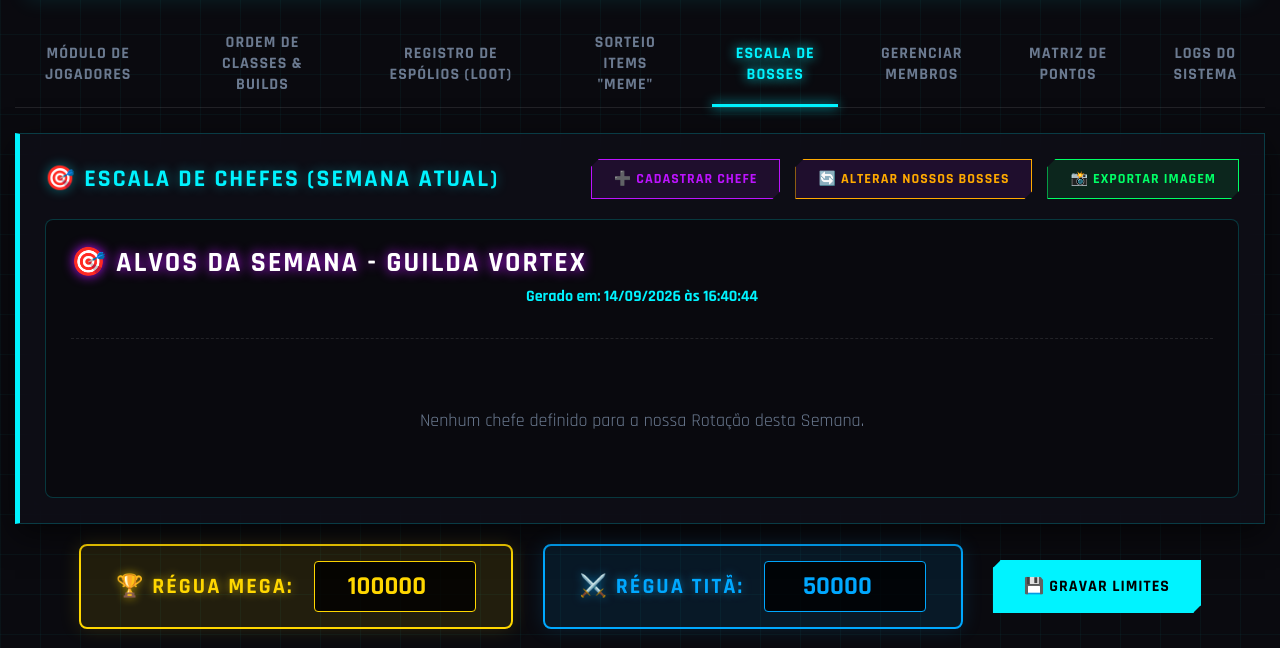
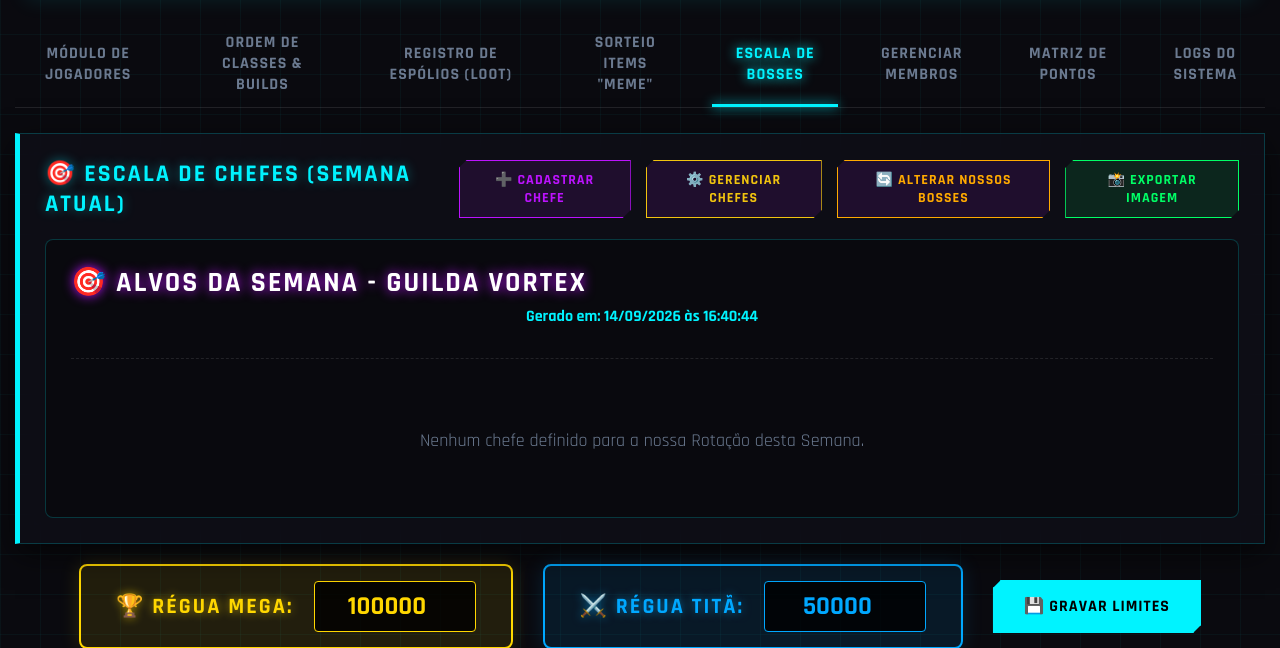
Before and after one commit to Seck1993/vortex, a Flask app: page / in a window 1280 px wide, after a click on "ESCALA DE BOSSES". Shown: the part 126-774 px from the top of the page. Run offline with Flask 3, Linux system fonts and the light colour scheme; the visitor is signed in with stand-in values (Sample User, id 1).

Commit message:
Update dashboard HTML with new boss management features

```diff
--- a/templates/dashboard.html
+++ b/templates/dashboard.html
@@ -5,7 +5,6 @@
     <title>Guilda Vortex - Command Center</title>
     <link href="https://fonts.googleapis.com/css2?family=Rajdhani:wght@400;500;600;700&display=swap" rel="stylesheet">
     <link rel="stylesheet" href="{{ url_for('static', filename='css/dashboard.css') }}?v={{ asset_version('css/dashboard.css') }}">
-    <!-- Script para exportação de imagem -->
     <script src="https://cdnjs.cloudflare.com/ajax/libs/html2canvas/1.4.1/html2canvas.min.js"></script>
 </head>
 <body>
@@ -134,14 +133,15 @@
                 <h2 style="color: var(--neon-cyan); text-shadow: 0 0 12px rgba(0, 243, 255, 0.4); margin: 0;">🎯 Escala de Chefes (Semana Atual)</h2>
                 {% if user_role == 'admin' %}
                 <div style="display: flex; gap: 15px;">
-                    <button class="btn btn-outline" style="border-color: var(--neon-purple); color: var(--neon-purple);" onclick="abrirModal('modalCadastrarBoss')">➕ Cadastrar Chefe</button>
+                    <button class="btn btn-outline" style="border-color: var(--neon-purple); color: var(--neon-purple);" onclick="abrirModalCadastroBossLivre()">➕ Cadastrar Chefe</button>
+                    <button class="btn btn-outline" style="border-color: #f1c40f; color: #f1c40f;" onclick="abrirModalGerenciarBosses()">⚙️ Gerenciar Chefes</button>
                     <button class="btn btn-outline" style="border-color: var(--neon-orange); color: var(--neon-orange);" onclick="abrirModal('modalSelecionarBosses')">🔄 Alterar Nossos Bosses</button>
                     <button class="btn btn-success" onclick="exportarBossesImagem()">📸 Exportar Imagem</button>
                 </div>
                 {% endif %}
             </div>
 
-            <!-- Container that will be exported as image -->
+            <!-- Container Export Imagem -->
             <div id="exportarBossArea" style="background: rgba(10, 10, 15, 0.95); padding: 25px; border-radius: 8px; border: 1px solid var(--glass-border);">
                 <div style="text-align: center; margin-bottom: 30px; border-bottom: 1px dashed rgba(255,255,255,0.1); padding-bottom: 15px;">
                     <h2 style="color: #fff; text-transform: uppercase; letter-spacing: 2px; margin: 0; font-size: 28px;">🎯 Alvos da Semana - Guilda Vortex</h2>
@@ -149,10 +149,8 @@
                 </div>
 
                 <div id="gridBossesAtivos" style="display: grid; grid-template-columns: repeat(auto-fill, minmax(320px, 1fr)); gap: 20px;">
-                    <!-- JS WILL POPULATE THIS WITH CARDS LATER -->
-                    <div style="text-align: center; color: var(--text-muted); grid-column: 1 / -1; padding: 40px; font-size: 18px;">
-                        Carregando chefes...
-                    </div>
+                    <!-- JS Injeta os Cards Aqui -->
+                    <div style="text-align: center; color: var(--text-muted); grid-column: 1 / -1; padding: 40px; font-size: 18px;">Carregando chefes...</div>
                 </div>
             </div>
         </div>
@@ -221,7 +219,6 @@
                     {% for item in ranking %}
                     <tr data-jogador-id="{{ item.jogador.id }}" data-poder="{{ item.jogador.poder_combate if session.get('logged_in') else 0 }}">
                         <td class="rank-display" style="color: var(--text-muted); font-weight: bold; font-size: 20px;">{{ loop.index }}</td>
-
                         <td style="text-align: left;">
                             {% if session.get('logged_in') and user_role == 'admin' %}
                                 <input type="text" class="input-edit edit-nome" value="{{ item.jogador.nome }}" style="width: 180px; font-weight: 700; font-size: 20px; color: {% if loop.index == 1 %}var(--neon-orange){% elif loop.index == 2 %}#e2e8f0{% elif loop.index == 3 %}#b87333{% else %}var(--neon-cyan){% endif %}; text-shadow: {% if loop.index <= 3 %}0 0 10px rgba(255,255,255,0.3){% else %}none{% endif %}; text-align: left; background: transparent; border: 1px dashed rgba(255,255,255,0.3);" onchange="this.closest('tr').classList.add('linha-modificada')">
@@ -261,13 +258,10 @@
                             <td><button class="btn btn-outline" style="border-color: var(--neon-cyan); color: var(--neon-cyan); font-size: 13px; padding: 6px 12px;" onclick="abrirModalEditarPersonagem({{ item.jogador.id }}, '{{ item.jogador.nome }}', {{ item.jogador.level }}, {{ item.jogador.poder_combate }})">✏️ Editar</button></td>
 
                         {% else %}
-                            <!-- INFORMAÇÕES RESTRITAS PARA QUEM NÃO FEZ LOGIN -->
                             <td style="color: var(--text-muted); font-size: 16px; text-align: center;" title="Faça login como Membro para visualizar">🔒</td>
                             <td style="color: var(--text-muted); font-size: 20px; text-align: center;" title="Faça login como Membro para visualizar">🔒</td>
                             <td style="color: var(--text-muted); font-family: monospace; font-size: 16px; font-weight: bold; text-align: center;" title="Faça login como Membro para visualizar">🔒 Restrito</td>
-
                             <td style="font-weight: bold; font-size: 22px; color: {% if item.participacao >= 90 %}var(--neon-green){% elif item.participacao >= 50 %}var(--neon-orange){% else %}var(--neon-red){% endif %}; text-shadow: 0 0 10px rgba(0,0,0,0.5);">{{ item.participacao }}%</td>
-
                             <td style="color: var(--neon-red); font-weight: bold; font-size: 22px; text-shadow: 0 0 10px rgba(255,0,60,0.4);">{% if item.get('penalidades', 0) > 0 %}-{{ item.penalidades }}{% else %}0{% endif %}</td>
                             <td style="color: var(--neon-green); font-weight: 700; font-size: 26px; text-shadow: 0 0 15px rgba(0,255,102,0.4);">{{ item.pontos }} PTS</td>
                         {% endif %}
@@ -304,7 +298,6 @@
                 </div>
             </div>
 
-            <!-- Banners Exclusivos (Mega/Titã) gerados pelo JS -->
             <div id="containerBannersClasses" style="display: flex; flex-wrap: wrap; justify-content: center; margin-bottom: 15px;"></div>
 
             <div class="table-scroll-fixed">
@@ -357,7 +350,6 @@
                                 </td>
                                 {% endif %}
                             {% else %}
-                                <!-- INFORMAÇÕES RESTRITAS PARA QUEM NÃO FEZ LOGIN -->
                                 <td><span style="color: var(--text-muted); font-size: 14px;">🔒 Restrito</span></td>
                                 <td style="color: var(--text-muted);">🔒</td>
                                 <td style="color: var(--text-muted);">🔒</td>
@@ -693,32 +685,90 @@
     </div>
 
     {% if user_role == 'admin' %}
-    <!-- MODAL DE CADASTRAR BOSS -->
-    <div id="modalCadastrarBoss" class="modal-overlay">
+    <!-- MODAL DE CADASTRAR BOSS ATUALIZADO COM OS NOVOS TIPOS DE RESPAWN -->
+    <div id="modalCadastrarBoss" class="modal-overlay" style="z-index: 120;">
         <div class="modal-content" style="width: 450px;">
-            <h2 style="color: var(--neon-cyan); margin-top: 0; text-align: center;">➕ Cadastrar Novo Chefe</h2>
+            <h2 id="tituloModalBoss" style="color: var(--neon-cyan); margin-top: 0; text-align: center;">➕ Cadastrar Novo Chefe</h2>
 
-            <label style="color: #fff; font-weight: bold; display: block; margin-bottom: 5px;">Nome do Chefe/Grupo:</label>
+            <input type="hidden" id="editBossId">
+
+            <label style="color: #fff; font-weight: bold; display: block; margin-bottom: 5px;">Nome do Chefe (e Level):</label>
             <input type="text" id="inputBossNome" class="input-edit" placeholder="Ex: Nv. 66 Tamac Mecha" style="width: 100%; margin-bottom: 15px; text-align: left;">
 
             <label style="color: #fff; font-weight: bold; display: block; margin-bottom: 5px;">Localização:</label>
-            <input type="text" id="inputBossLocal" class="input-edit" placeholder="Ex: Fábrica de Munições Blackstone" style="width: 100%; margin-bottom: 15px; text-align: left;">
+            <input type="text" id="inputBossLocal" class="input-edit" placeholder="Ex: Fábrica de Munições" style="width: 100%; margin-bottom: 15px; text-align: left;">
 
-            <label style="color: #fff; font-weight: bold; display: block; margin-bottom: 5px;">Tipo de Respawn:</label>
-            <select id="inputBossTipoRespawn" class="input-edit" style="width: 100%; margin-bottom: 15px; text-align: left;">
-                <option value="intervalo_42">Intervalo Fixo: 42 Horas</option>
-                <option value="intervalo_48">Intervalo Fixo: 48 Horas</option>
-                <option value="intervalo_72">Intervalo Fixo: 72 Horas</option>
-                <option value="diario_fixo">Diário Fixo (Sempre no mesmo horário)</option>
+            <label style="color: #fff; font-weight: bold; display: block; margin-bottom: 5px;">Nome do Grupo (Categoria):</label>
+            <input type="text" id="inputBossGrupo" class="input-edit" list="listaGrupos" placeholder="Ex: Grupo de Chefes Novus D" style="width: 100%; margin-bottom: 15px; text-align: left;">
+            <datalist id="listaGrupos">
+                <option value="Grupo de Chefes Novus A">
+                <option value="Grupo de Chefes Novus B">
+                <option value="Grupo de Chefes Novus C">
+                <option value="Grupo de Chefes Novus D">
+                <option value="Grupo de Chefes Novus E">
+                <option value="Grupo de Chefes Novus F">
+                <option value="Chefe Mundial">
+                <option value="Chefe de Masmorra">
+                <option value="Chefe de Campo de Batalha">
+            </datalist>
+
+            <label style="color: #fff; font-weight: bold; display: block; margin-bottom: 5px;">Mecânica de Surgimento:</label>
+            <select id="inputBossTipoRespawn" class="input-edit" style="width: 100%; margin-bottom: 15px; text-align: left;" onchange="toggleCamposBoss()">
+                <option value="intervalo">⏱️ Intervalo Fixo (Ex: a cada 48h)</option>
+                <option value="diario">☀️ Diário (Todos os dias no mesmo horário)</option>
+                <option value="semanal">📅 Semanal (Apenas em dias específicos)</option>
             </select>
 
-            <label style="color: #fff; font-weight: bold; display: block; margin-bottom: 5px;">Horário Base (Ancoragem):</label>
-            <p style="font-size: 13px; color: var(--text-muted); margin-bottom: 8px;">Para intervalos (42h/48h): Insira a data e hora em que ele morreu (ou nascerá) para o sistema calcular os próximos ciclos. Para diários: Insira apenas o horário fixo que ele nasce todo dia.</p>
-            <input type="datetime-local" id="inputBossAncoragem" class="input-edit" style="width: 100%; margin-bottom: 25px; text-align: left;">
+            <!-- CAMPOS DINÂMICOS - INTERVALO -->
+            <div id="divBossIntervalo" style="display: block;">
+                <label style="color: #fff; font-weight: bold; display: block; margin-bottom: 5px;">Horas do Intervalo (Nascimento a Nascimento):</label>
+                <input type="number" id="inputBossHoras" class="input-edit" placeholder="42" value="42" style="width: 100%; margin-bottom: 15px; text-align: left;">
 
-            <div style="display: flex; justify-content: space-between;">
+                <label style="color: #fff; font-weight: bold; display: block; margin-bottom: 5px;">Horário Base (Ancoragem):</label>
+                <p style="font-size: 13px; color: var(--text-muted); margin-bottom: 8px;">Insira a última vez que ele nasceu/morreu para que o sistema adicione as horas e preveja os próximos cronômetros.</p>
+                <input type="datetime-local" id="inputBossAncoragem" class="input-edit" style="width: 100%; margin-bottom: 15px; text-align: left;">
+            </div>
+
+            <!-- CAMPOS DINÂMICOS - HORÁRIOS FIXOS -->
+            <div id="divBossHorarios" style="display: none;">
+                <label style="color: #fff; font-weight: bold; display: block; margin-bottom: 5px;">Horário(s) de Nascimento:</label>
+                <p style="font-size: 13px; color: var(--text-muted); margin-bottom: 8px;">Se ele nascer mais de uma vez ao dia, separe por vírgula (Ex: 16:00, 22:30).</p>
+                <input type="text" id="inputBossHorarios" class="input-edit" placeholder="16:00, 22:30" style="width: 100%; margin-bottom: 15px; text-align: left;">
+            </div>
+
+            <!-- CAMPOS DINÂMICOS - DIAS DA SEMANA -->
+            <div id="divBossDias" style="display: none; margin-bottom: 15px; background: rgba(0,0,0,0.5); padding: 15px; border-radius: 6px;">
+                <label style="color: #fff; font-weight: bold; display: block; margin-bottom: 10px;">Em quais dias da semana ele nasce?</label>
+                <div style="display: grid; grid-template-columns: 1fr 1fr; gap: 8px;">
+                    <label style="color: #fff; font-size: 14px; cursor: pointer;"><input type="checkbox" class="check-dia-boss" value="0" style="accent-color: var(--neon-cyan);"> Domingo</label>
+                    <label style="color: #fff; font-size: 14px; cursor: pointer;"><input type="checkbox" class="check-dia-boss" value="1" style="accent-color: var(--neon-cyan);"> Segunda-feira</label>
+                    <label style="color: #fff; font-size: 14px; cursor: pointer;"><input type="checkbox" class="check-dia-boss" value="2" style="accent-color: var(--neon-cyan);"> Terça-feira</label>
+                    <label style="color: #fff; font-size: 14px; cursor: pointer;"><input type="checkbox" class="check-dia-boss" value="3" style="accent-color: var(--neon-cyan);"> Quarta-feira</label>
+                    <label style="color: #fff; font-size: 14px; cursor: pointer;"><input type="checkbox" class="check-dia-boss" value="4" style="accent-color: var(--neon-cyan);"> Quinta-feira</label>
+                    <label style="color: #fff; font-size: 14px; cursor: pointer;"><input type="checkbox" class="check-dia-boss" value="5" style="accent-color: var(--neon-cyan);"> Sexta-feira</label>
+                    <label style="color: #fff; font-size: 14px; cursor: pointer;"><input type="checkbox" class="check-dia-boss" value="6" style="accent-color: var(--neon-cyan);"> Sábado</label>
+                </div>
+            </div>
+
+            <div style="display: flex; justify-content: space-between; margin-top: 15px;">
                 <button class="btn btn-outline" style="border-color: var(--text-muted); color: var(--text-muted);" onclick="fecharModal('modalCadastrarBoss')">Cancelar</button>
                 <button class="btn btn-success" onclick="salvarNovoBoss()">💾 Salvar Chefe</button>
+            </div>
+        </div>
+    </div>
+
+    <!-- MODAL DE GERENCIAR TODOS OS BOSSES (NOVO) -->
+    <div id="modalGerenciarBosses" class="modal-overlay" style="z-index: 110;">
+        <div class="modal-content" style="width: 600px;">
+            <h2 style="color: #f1c40f; margin-top: 0; text-align: center;">⚙️ Gerenciar Banco de Chefes</h2>
+            <p style="color: var(--text-muted); font-size: 14px; text-align: center; margin-bottom: 20px;">Edite as configurações ou exclua qualquer chefe cadastrado no sistema, incluindo os que não estão na escala desta semana.</p>
+
+            <div id="listaGerenciarBosses" style="max-height: 400px; overflow-y: auto; text-align: left; padding-right: 10px;">
+                <!-- JS injeta a lista aqui -->
+            </div>
+
+            <div style="display: flex; justify-content: flex-end; margin-top: 20px;">
+                <button class="btn btn-outline" style="border-color: var(--text-muted); color: var(--text-muted);" onclick="fecharModal('modalGerenciarBosses')">Fechar</button>
             </div>
         </div>
     </div>
@@ -740,7 +790,7 @@
         </div>
     </div>
 
-    <!-- DEMAIS MODALS... -->
+    <!-- DEMAIS MODALS -->
     <div id="modalImportacao" class="modal-overlay">
         <div class="modal-content">
             <div style="display: flex; justify-content: space-between; align-items: center; margin-bottom: 25px; border-bottom: 1px solid var(--glass-border); padding-bottom: 15px;">
@@ -865,7 +915,6 @@
             </div>
         </div>
     </div>
-    {% endif %}
 
     <!-- MODAL: GERENCIAR STAFF E CONFERIR PARTICIPANTES ANTES DO SORTEIO -->
     <div id="modalStaffRoleta" class="modal-overlay" style="z-index: 125;">
@@ -882,7 +931,6 @@
                 <button class="btn btn-outline" style="border-color: var(--neon-orange); color: var(--neon-orange);" onclick="adicionarStaff()">+ Adicionar</button>
             </div>
             <div id="listaStaffGerenciamento" style="max-height: 180px; overflow-y: auto; margin-bottom: 15px; text-align: left;">
-                <!-- Opção "Nenhum" injetada manualmente -->
                 <div class="linha-staff-gerenciamento" style="display: flex; align-items: center; gap: 10px; padding: 8px 0; border-bottom: 1px dashed rgba(255,255,255,0.1);">
                     <input type="radio" name="staffSelecionado" value="" checked class="staff-radio" style="width: 18px; height: 18px; accent-color: var(--neon-orange);">
                     <span style="flex: 1; text-align: left; color: #fff; font-size: 18px; padding-left: 5px;">Nenhum (100% para os membros)</span>
@@ -926,8 +974,7 @@
         </div>
     </div>
 
-    <!-- MODAL DE APOSTA (MEMBROS) -->
-    <!-- MODAL: ATUALIZAR LEVEL/PODER DE UM PERSONAGEM (GRAVAÇÃO INDIVIDUAL) -->
+    <!-- MODAL: ATUALIZAR LEVEL/PODER DE UM PERSONAGEM -->
     <div id="modalEditarPersonagem" class="modal-overlay" style="z-index: 116;">
         <div class="modal-content" style="width: 380px; text-align: center;">
             <h2 id="tituloEditarPersonagem" style="color: var(--neon-cyan); margin-top: 0;">Atualizar Personagem</h2>
@@ -947,7 +994,7 @@
         </div>
     </div>
 
-    <!-- MODAL: ATUALIZAR CLASSE E SKILLS DE UM PERSONAGEM (GRAVAÇÃO INDIVIDUAL) -->
+    <!-- MODAL: ATUALIZAR CLASSE E SKILLS DE UM PERSONAGEM -->
     <div id="modalEditarBuild" class="modal-overlay" style="z-index: 116;">
         <div class="modal-content" style="width: 420px;">
             <h2 id="tituloEditarBuild" style="color: var(--neon-cyan); margin-top: 0; text-align: center;">Atualizar Build</h2>
@@ -1044,9 +1091,11 @@
         </div>
     </div>
 
+    {% endif %}
+
     </div>
 
-    <!-- Script de Tradução do Google -->
+    <!-- Script de Tradução do Google e Dashboard Engine -->
     <script src="{{ url_for('static', filename='js/dashboard.js') }}?v={{ asset_version('js/dashboard.js') }}"></script>
     <script type="text/javascript" src="https://translate.google.com/translate_a/element.js?cb=googleTranslateElementInit"></script>
 
```
